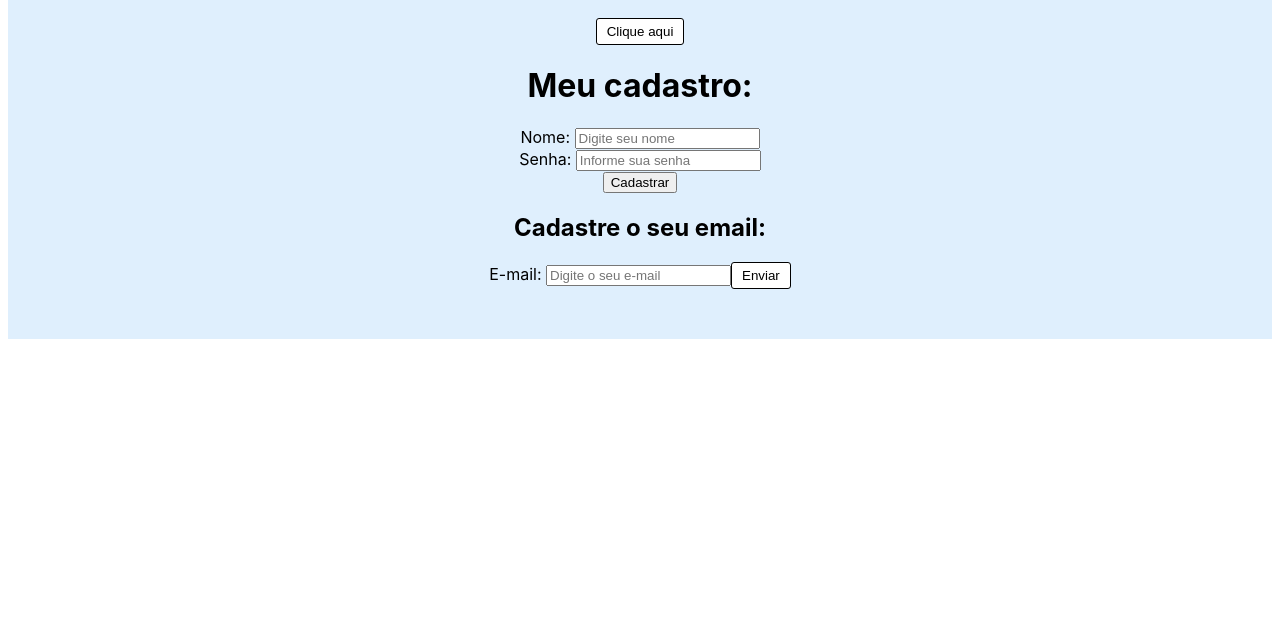
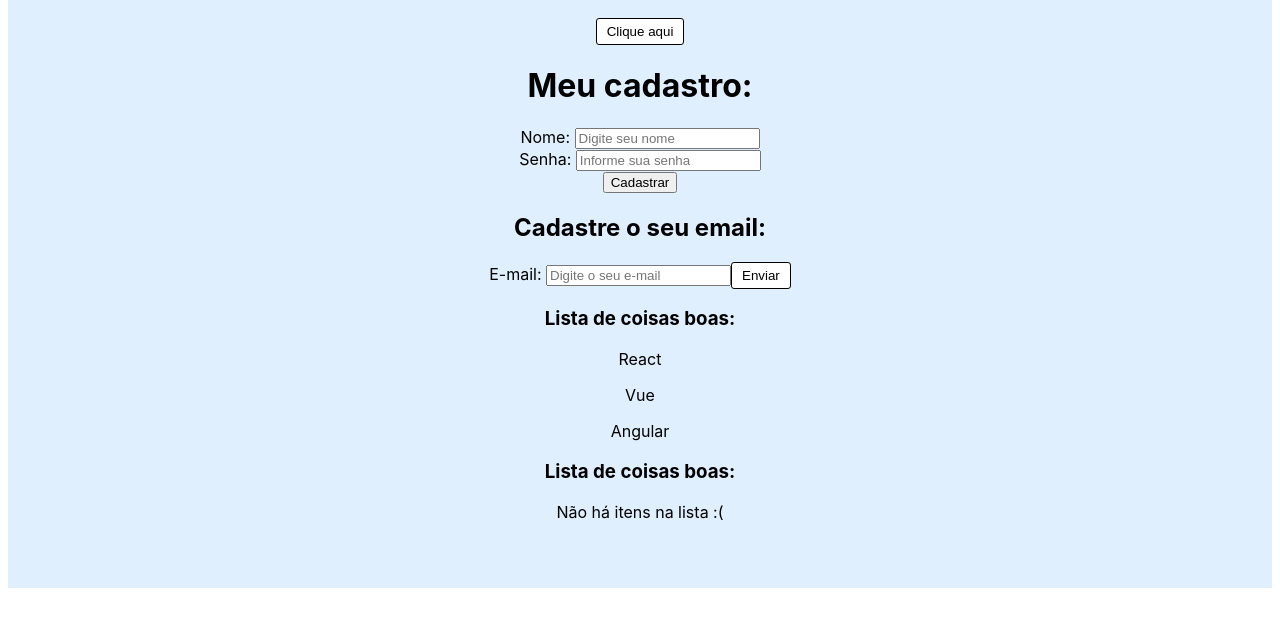
Before and after one commit to italoknd/Curso-REACT-JS, a React (Create React App) app in the folder curso-react/: page / in a window 1280 px wide. Shown: the part 1254-1880 px from the top of the page. Built offline with nearby package versions, Linux system fonts and the light colour scheme.

Commit message:
trabalhando com renderização de listas

```diff
--- a/curso-react/src/App.js
+++ b/curso-react/src/App.js
@@ -7,6 +7,7 @@
 import Evento from './components/Evento'
 import Form from './components/Form'
 import Condicional from './components/Condicional'
+import ListaDeRender from './components/ListaDeRender'
 
 function App() {
   const name = 'Italo'
@@ -19,6 +20,8 @@
   }
 
   const nome = 'Maria'
+
+  const meusItens = ['React', 'Vue', 'Angular'];
 
   return (
     <div className="App">
@@ -48,6 +51,9 @@
       <Form />
 
       <Condicional />
+
+      <ListaDeRender itens={meusItens}/>
+      <ListaDeRender itens/>
     </div>
   )
 }
--- /dev/null
+++ b/curso-react/src/components/ListaDeRender.js
@@ -0,0 +1,17 @@
+function ListaDeRender({itens}) {
+
+  return(
+    <>
+      <h3>Lista de coisas boas:</h3>
+      {itens.length > 0 ? (
+        itens.map((item, index) =>(
+          <p key={index}> {item} </p>
+        ))) : (
+            <p>Não há itens na lista :(</p>
+        )
+      }
+    </>
+  )
+}
+
+export default ListaDeRender;
```
